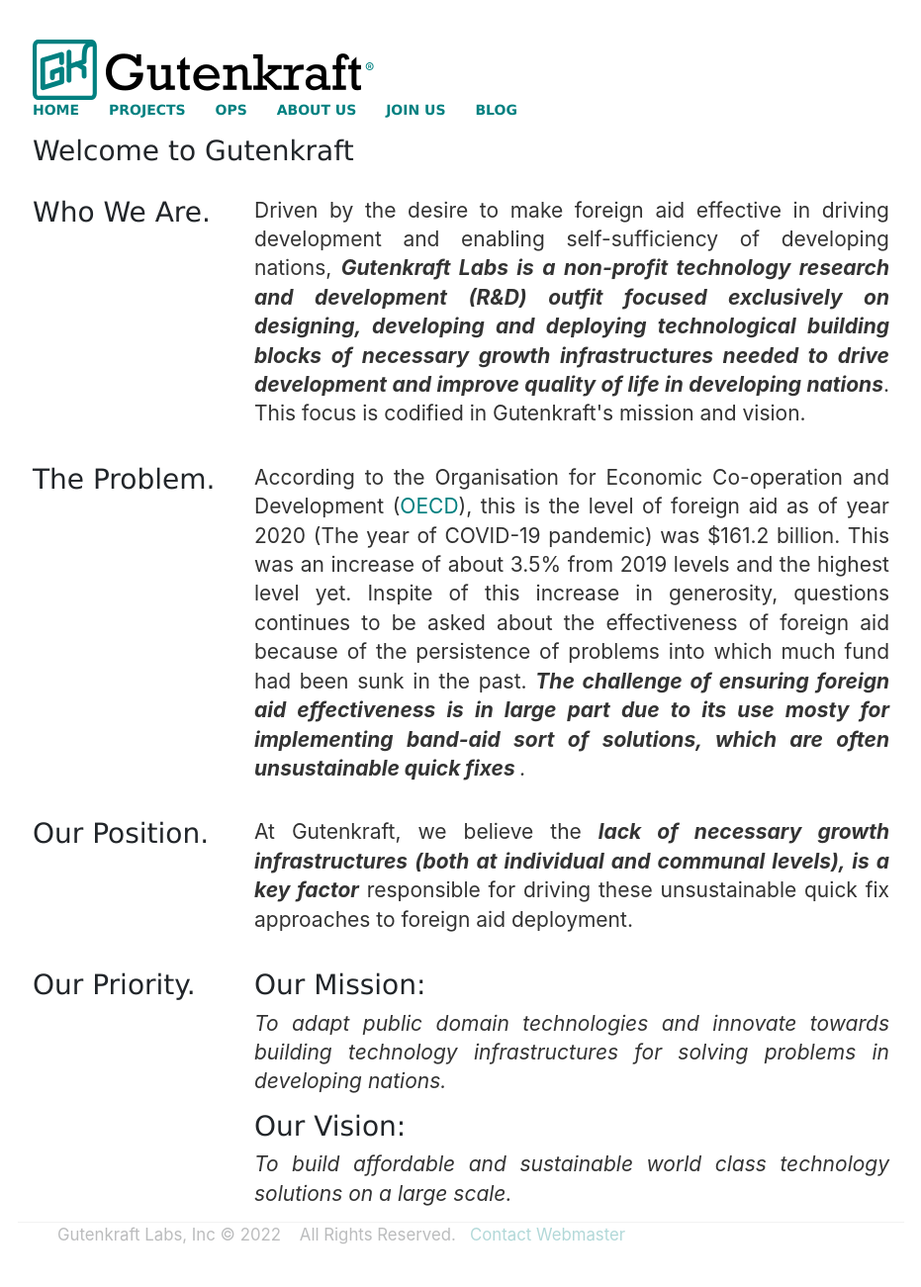
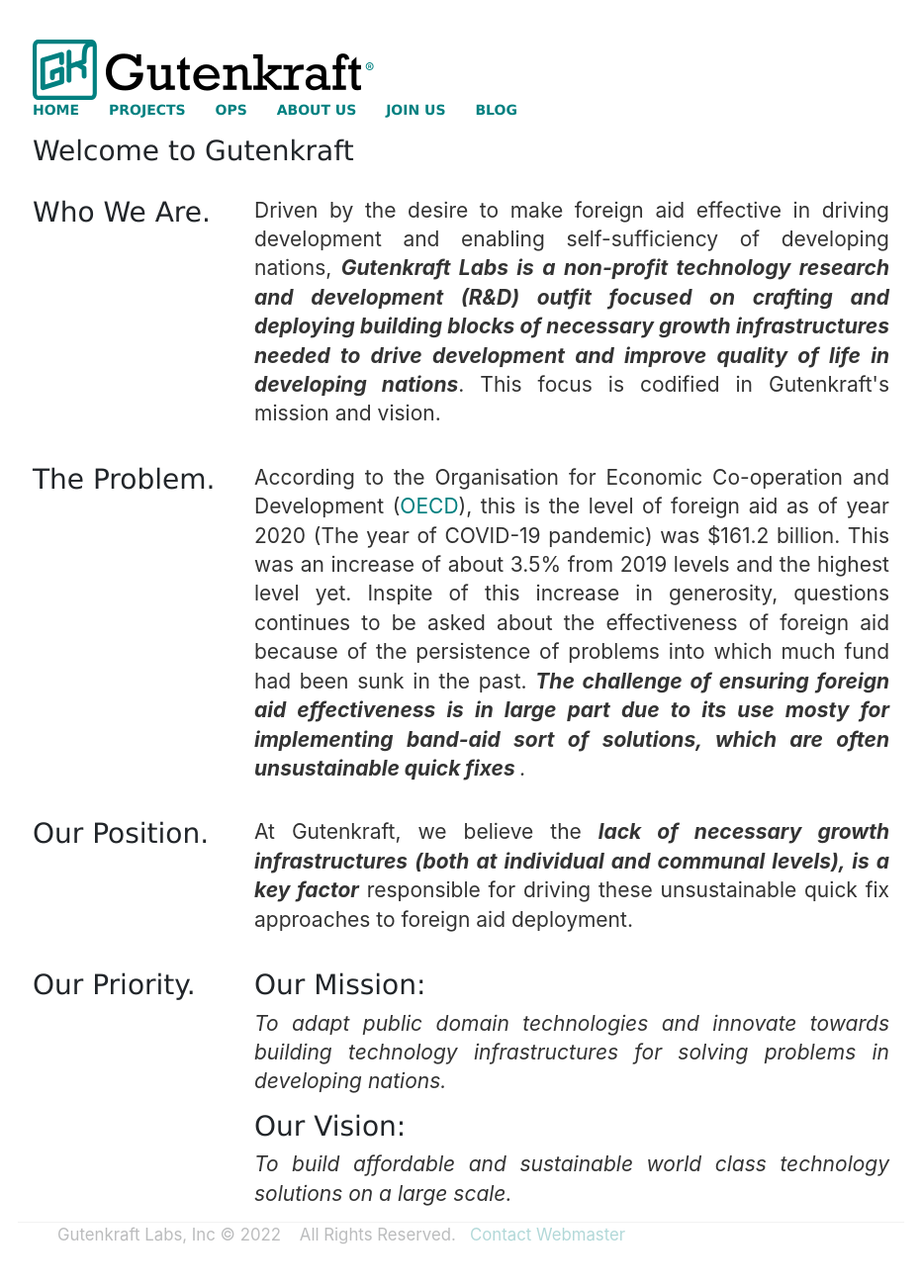
Before and after one commit to oferonmi/datafilik.github.io, a Jekyll site: the page built from index.html, in a window 1280 px wide. Shown: the whole page at 99% size, without its empty margins (174-1105 px from the left). Built offline with Jekyll 4.4.1, drawn with Linux system fonts in a browser that asks for light colours.

Commit message:
index page update

```diff
--- a/index.html
+++ b/index.html
@@ -13,7 +13,7 @@
 		</div>
 		<div class="col-9 text-start">
 			<p class="fs-2" align="justify">
-				Driven by the desire to make foreign aid effective in driving development and enabling self-sufficiency of developing nations, <em><b>Gutenkraft Labs is a non-profit technology research and development (R&D) outfit focused exclusively on designing, developing and deploying technological building blocks of necessary growth  infrastructures needed to drive development and improve quality of life in developing nations</b></em>. This focus is codified in Gutenkraft's mission and vision.
+				Driven by the desire to make foreign aid effective in driving development and enabling self-sufficiency of developing nations, <em><b>Gutenkraft Labs is a non-profit technology research and development (R&D) outfit focused on crafting and deploying building blocks of necessary growth  infrastructures needed to drive development and improve quality of life in developing nations</b></em>. This focus is codified in Gutenkraft's mission and vision.
 			</p>
 		</div>
 	</div><br>
```
